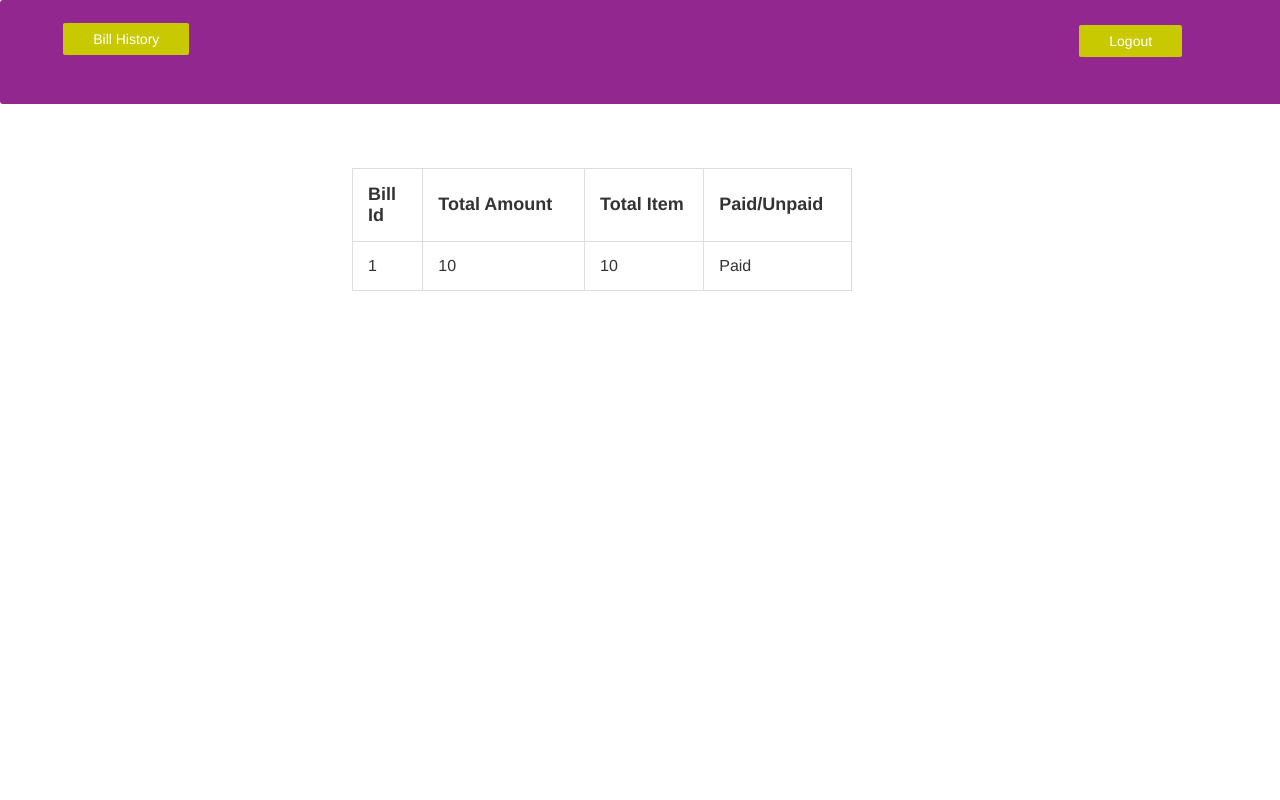
After one commit to dhootrishabh/Supermarket-Shopping-System, a PHP site: page /bill.php in a window 1280 px wide. The commit adds this page. Run offline with PHP 8.4, Linux system fonts and the light colour scheme; the visitor is signed in with stand-in values (Sample User, id 1); tables that the repository leaves empty or names only in its code hold one stand-in row (values such as "Sample post"); some libraries are stand-ins or nearby versions.

Commit message:
bill history update

```diff
--- /dev/null
+++ b/bill.php
@@ -0,0 +1,59 @@
+<html>
+<head>
+    <title>Customer Login</title>
+    <link rel="stylesheet" href="https://maxcdn.bootstrapcdn.com/bootstrap/3.3.7/css/bootstrap.min.css">
+    <script src="https://ajax.googleapis.com/ajax/libs/jquery/3.2.1/jquery.min.js"></script>
+    <script src="https://maxcdn.bootstrapcdn.com/bootstrap/3.3.7/js/bootstrap.min.js"></script>
+    <link rel="stylesheet" type="text/css" href="style.css">
+
+</head>
+
+<body>
+
+<div class="nevbar">
+  <div class="nevdata">
+    <div  class="bill">
+      <form class="bill" action="bill.php" method="post">
+        <button class="logoutbtn">Bill History</button>
+      </form>
+    </div>
+    <div class="logout">
+      <form class="logout" action="logout.php" method="post">
+      	<button class="logoutbtn">Logout</button>
+      </form>
+    </div>
+  </div>
+</div>
+<div class="body-content">
+
+  <table class="bill-table table-bordered table-hover" border="1px"> <tr><th>Bill Id</th><th>Total Amount</th><th>Total Item</th><th>Paid/Unpaid</tr>
+  <?php
+    session_start();
+    $cname=$_SESSION['uname'];
+
+    $conn=mysqli_connect('localhost','root','','supermarket');
+
+    $sql_cid="select Cust_id from customer where Cust_Name='".$cname."'";
+    $result_cid=mysqli_query($conn,$sql_cid);
+    if(!$result_cid){echo mysqli_error($conn);}
+    $row_cid=mysqli_fetch_array($result_cid);
+
+    $sql="select * from bill where c_id='".$row_cid['Cust_id']."'";
+    $result=mysqli_query($conn,$sql);
+    if(!$result){echo mysqli_error($conn);}
+    while($row=mysqli_fetch_array($result)){
+      if($row['paid']==0){
+        $paid="Unpaid";
+      }
+      else{
+        $paid="Paid";
+      }
+      echo "<tr><td>".$row['bill_id']."</td><td>".$row['amount']."</td><td>".$row['quantity']."</td><td>".$paid."</td></tr>";
+    }
+
+
+  ?>
+  </table>
+</div>
+</body>
+</html>
--- a/style.css
+++ b/style.css
@@ -61,9 +61,13 @@ p{
 .nevdata{
 	padding: 1%;
 }
+.bill{
+	margin-left: 2%;
+	margin-top: 0.8%;
+}
 .logout{
-	margin-top: 0.8%;
-	margin-left: 70%;
+	margin-top: -3.5%;
+	margin-left: 60%;
 }
 .logoutbtn{
 	font-size: 14px;
@@ -81,16 +85,27 @@ p{
 	color: #91278f;
 
 }
-
 .body-content{
 	padding: 5%;
 }
 .submit-button{
 	padding-left: 35%;
 }
-table{
-	width: 30%;
+.bill-table{
+	width: 500px;
+	margin-left: 25%;
+	/* border-radius: 5px;
+	padding: 3%; */
+}
+th{
+	font-size: 18px;
+	padding: 3%;
 }
 td{
-	padding: 2%;
+	padding: 3%;
 }
+
+.form-head{
+	padding-left: 10%;
+	font-size: 30px;
+}
```
Also changed, not shown: customerIndex.html (+7 -0 lines).
